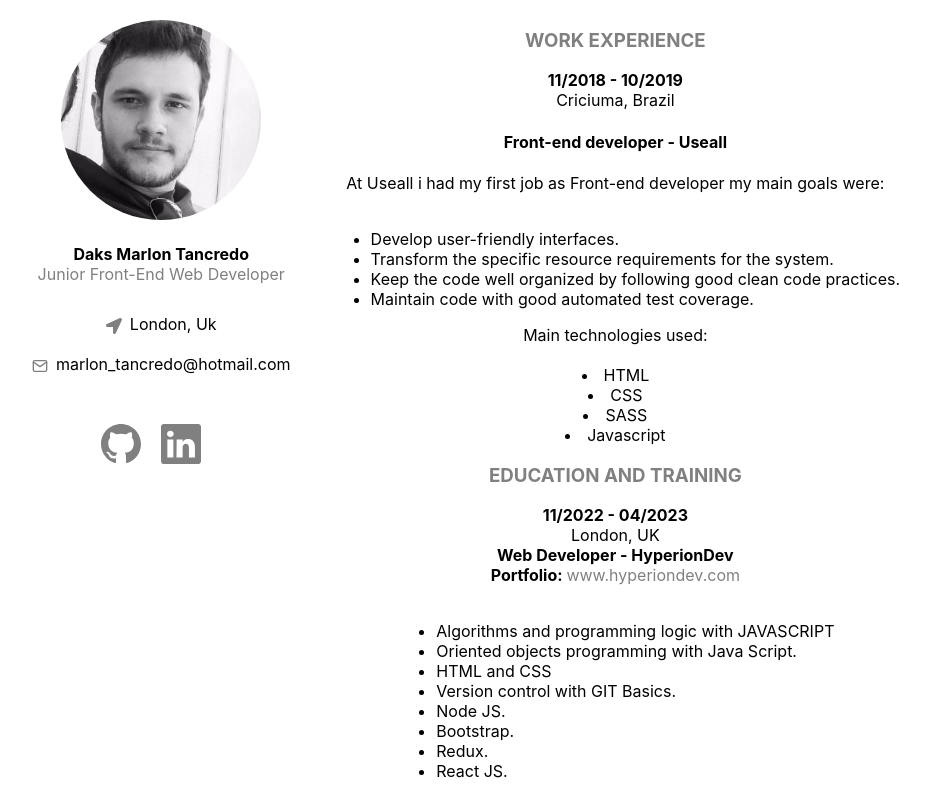
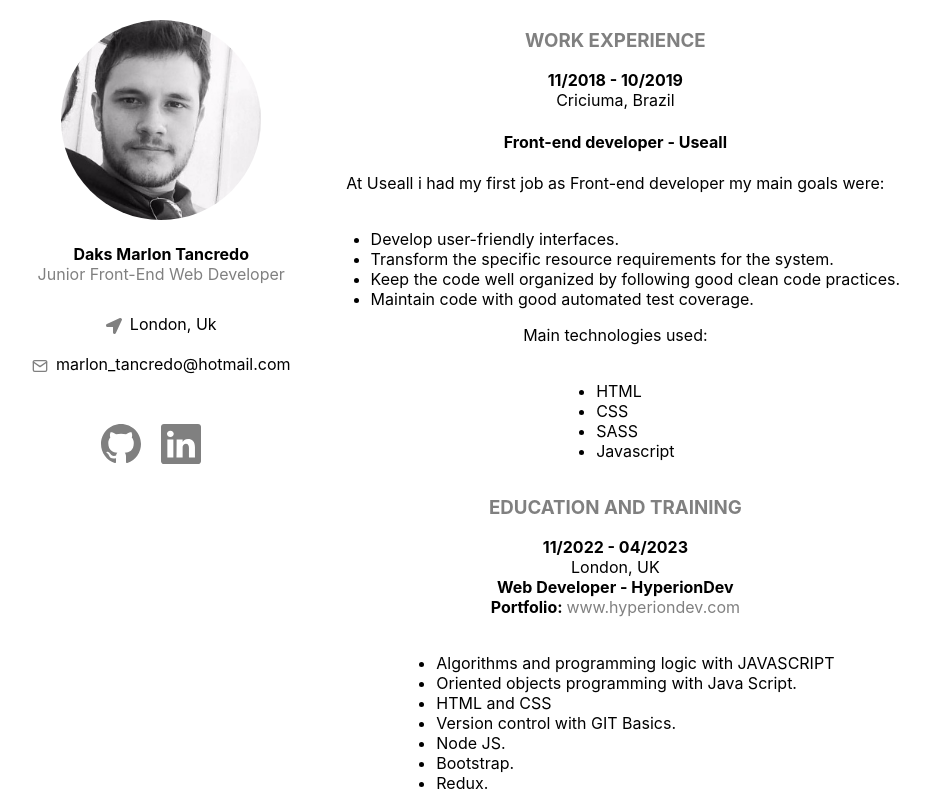
Before and after one commit to MarlonTancredo/My-Cv, a React (Create React App) app: page / in a window 1280 px wide. Shown: the top 795 px of the page, without its empty margins (179-1105 px from the left). Built offline with nearby package versions, Linux system fonts and the light colour scheme.

Commit message:
refactoring

```diff
--- a/src/components/Content.tsx
+++ b/src/components/Content.tsx
@@ -57,9 +57,11 @@ const Content = () => {
         </S.ItemList>
       </S.List>
       <S.Paragraph>Main technologies used:</S.Paragraph>
-      {technologies.map((skills: any, index: number) => {
-        return <S.ItemList key={index}>{skills.skill}</S.ItemList>;
-      })}
+      <S.List>
+        {technologies.map((skills: any, index: number) => {
+          return <S.ItemList key={index}>{skills.skill}</S.ItemList>;
+        })}
+      </S.List>
       <S.Section>EDUCATION AND TRAINING</S.Section>
       {/* HyperionDev section */}
       <strong>{`${hyperionStartDate} - ${hyperionEndDate}`}</strong>
```
